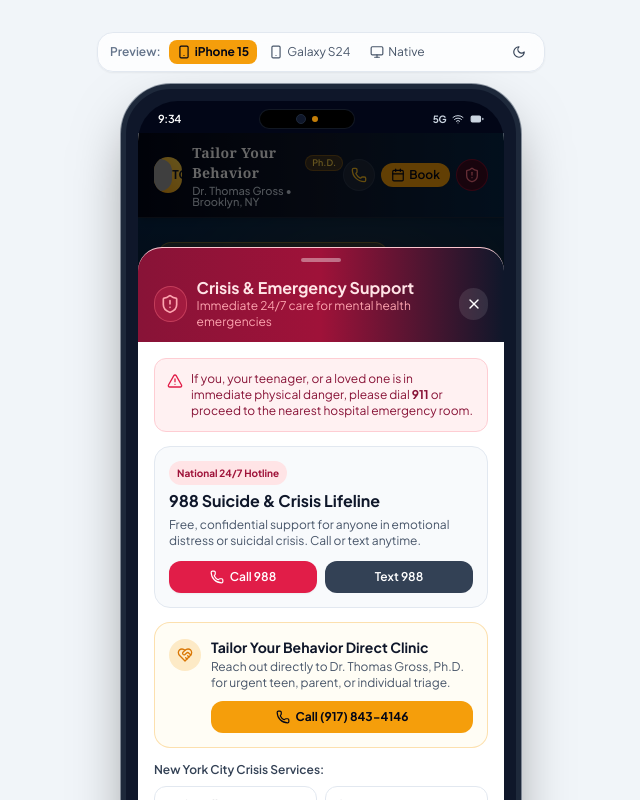
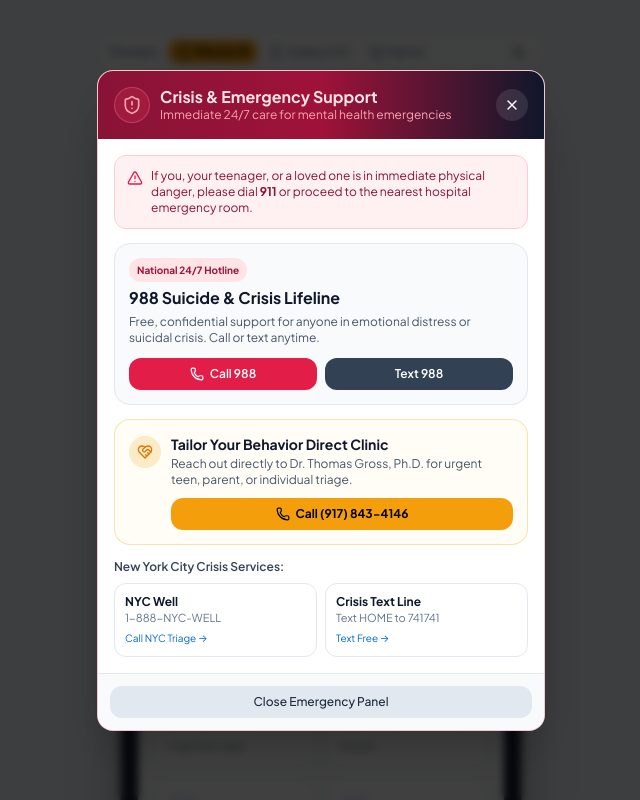
Before and after one commit to abhikumar45444/tailoryourbehavior, a React (Vite) app: page / in a window 1280 px wide. Both pictures are taken after a click on the button 791 px from the left and 175 px from the top of the page. Shown: the top 800 px of the page, without its empty margins (319-959 px from the left). Built offline with nearby package versions, Linux system fonts and the light colour scheme; grey boxes are pictures that could not be loaded; a web font is replaced by a local one.

Commit message:
revert: restore emergency modal and dialogs to original fixed design

```diff
--- a/src/components/EmergencyModal.tsx
+++ b/src/components/EmergencyModal.tsx
@@ -11,27 +11,15 @@ export const EmergencyModal: React.FC<EmergencyModalProps> = ({ isOpen, onClose
   if (!isOpen) return null;
 
   return (
-    <div className="absolute inset-0 z-50 flex items-end justify-center bg-black/60 backdrop-blur-xs animate-fade-in overflow-hidden">
-      {/* Backdrop tap to dismiss */}
+    <div className="fixed inset-0 z-50 flex items-end sm:items-center justify-center bg-black/75 backdrop-blur-sm animate-fade-in p-0 sm:p-4">
       <div
-        className="absolute inset-0 bg-transparent cursor-pointer"
-        onClick={onClose}
-        aria-hidden="true"
-      />
-
-      <div
-        className="relative z-10 w-full bg-white dark:bg-slate-900 rounded-t-3xl shadow-2xl border-t border-rose-500/30 overflow-hidden max-h-[85%] flex flex-col animate-slide-up"
+        className="w-full max-w-md bg-white dark:bg-slate-900 rounded-t-3xl sm:rounded-2xl shadow-2xl border border-rose-500/30 overflow-hidden max-h-[90vh] flex flex-col animate-slide-up"
         role="dialog"
         aria-modal="true"
         aria-labelledby="emergency-title"
       >
-        {/* Mobile Pull / Swipe Handle */}
-        <div className="w-full flex justify-center pt-2.5 pb-1 bg-gradient-to-r from-rose-900 via-rose-800 to-slate-900">
-          <div className="w-10 h-1 bg-white/40 rounded-full" />
-        </div>
-
         {/* Header */}
-        <div className="bg-gradient-to-r from-rose-900 via-rose-800 to-slate-900 px-4 py-3 text-white flex items-center justify-between">
+        <div className="bg-gradient-to-r from-rose-900 via-rose-800 to-slate-900 p-4 text-white flex items-center justify-between">
           <div className="flex items-center space-x-2.5">
             <div className="w-9 h-9 rounded-full bg-rose-500/20 border border-rose-400/40 flex items-center justify-center">
               <ShieldAlert className="w-5 h-5 text-rose-300" />
--- a/src/views/ServicesView.tsx
+++ b/src/views/ServicesView.tsx
@@ -150,28 +150,13 @@ export const ServicesView: React.FC<ServicesViewProps> = ({
         ))}
       </div>
 
-      {/* Service Detail Modal (Mobile Bottom Sheet) */}
+      {/* Service Detail Modal */}
       {activeModalService && (
-        <div className="absolute inset-0 z-50 flex items-end justify-center bg-black/60 backdrop-blur-xs animate-fade-in overflow-hidden">
-          {/* Backdrop tap to dismiss */}
-          <div
-            className="absolute inset-0 bg-transparent cursor-pointer"
-            onClick={() => {
-              setActiveModalService(null);
-              if (onClearSelectedService) onClearSelectedService();
-            }}
-            aria-hidden="true"
-          />
-
-          <div className="relative z-10 w-full bg-white dark:bg-slate-900 rounded-t-3xl shadow-2xl border-t border-slate-700 max-h-[85%] flex flex-col overflow-hidden animate-slide-up">
-
-            {/* Sheet Handle */}
-            <div className="w-full flex justify-center pt-2.5 pb-1 bg-gradient-to-r from-slate-950 via-slate-900 to-brand-950">
-              <div className="w-10 h-1 bg-white/30 rounded-full" />
-            </div>
+        <div className="fixed inset-0 z-50 flex items-end sm:items-center justify-center bg-black/75 backdrop-blur-sm p-0 sm:p-4 animate-fade-in">
+          <div className="w-full max-w-lg bg-white dark:bg-slate-900 rounded-t-3xl sm:rounded-2xl shadow-2xl border border-slate-200 dark:border-slate-800 max-h-[90vh] flex flex-col overflow-hidden animate-slide-up">
 
             {/* Modal Header */}
-            <div className="relative bg-gradient-to-r from-slate-950 via-slate-900 to-brand-950 text-white px-5 py-4">
+            <div className="relative bg-gradient-to-r from-slate-950 via-slate-900 to-brand-950 text-white p-5">
               <button
                 onClick={() => {
                   setActiveModalService(null);
--- a/src/views/TestimonialsView.tsx
+++ b/src/views/TestimonialsView.tsx
@@ -146,21 +146,10 @@ export const TestimonialsView: React.FC = () => {
 
       </div>
 
-      {/* Submit Review Modal (Mobile Bottom Sheet) */}
+      {/* Submit Review Modal */}
       {showSubmitModal && (
-        <div className="absolute inset-0 z-50 flex items-end justify-center bg-black/60 backdrop-blur-xs animate-fade-in overflow-hidden">
-          {/* Backdrop tap to dismiss */}
-          <div
-            className="absolute inset-0 bg-transparent cursor-pointer"
-            onClick={() => setShowSubmitModal(false)}
-            aria-hidden="true"
-          />
-
-          <div className="relative z-10 w-full bg-white dark:bg-slate-900 rounded-t-3xl shadow-2xl border-t border-slate-700 p-5 space-y-3.5 animate-slide-up max-h-[85%] overflow-y-auto">
-            <div className="w-full flex justify-center -mt-2 pb-2">
-              <div className="w-10 h-1 bg-slate-300 dark:bg-slate-700 rounded-full" />
-            </div>
-
+        <div className="fixed inset-0 z-50 flex items-end sm:items-center justify-center bg-black/75 backdrop-blur-sm p-4 animate-fade-in">
+          <div className="w-full max-w-md bg-white dark:bg-slate-900 rounded-2xl p-5 border border-slate-200 dark:border-slate-800 space-y-3.5 animate-slide-up">
             <h3 className="font-serif font-bold text-base text-slate-900 dark:text-white">
               Share Your Experience
             </h3>
```
